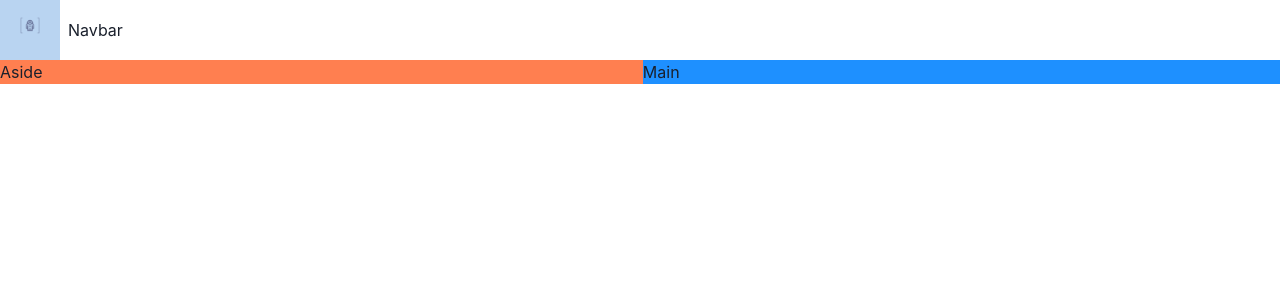
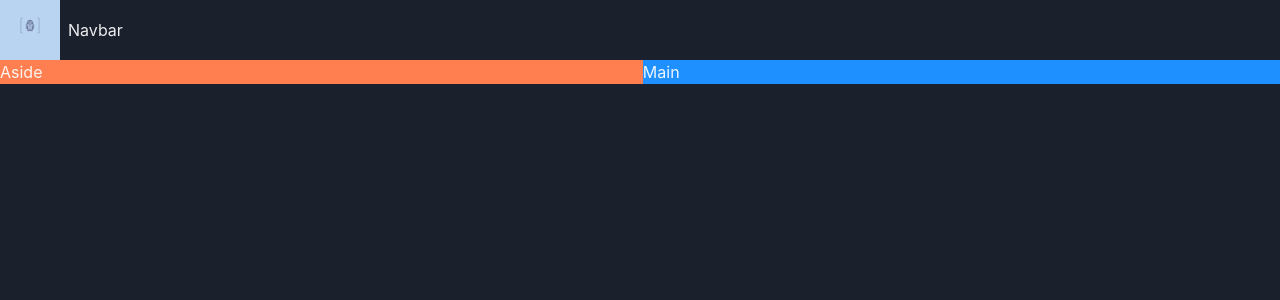
Before and after one commit to shaky008/MovieHub, a React (Vite) app: page / in a window 1280 px wide. Shown: the top 300 px of the page. Built offline with nearby package versions, Linux system fonts and the light colour scheme.

Commit message:
added darkmode

```diff
--- a/src/main.tsx
+++ b/src/main.tsx
@@ -1,12 +1,14 @@
 import React from "react";
 import ReactDOM from "react-dom/client";
-import { ChakraProvider } from "@chakra-ui/react";
+import { ChakraProvider, ColorModeScript } from "@chakra-ui/react";
 import App from "./App.tsx";
+import theme from "./theme.ts";
 import "./index.css";
 
 ReactDOM.createRoot(document.getElementById("root")!).render(
   <React.StrictMode>
-    <ChakraProvider>
+    <ChakraProvider theme={theme}>
+      <ColorModeScript initialColorMode={theme.config.initialColorMode} />
       <App />
     </ChakraProvider>
   </React.StrictMode>
--- /dev/null
+++ b/src/theme.ts
@@ -0,0 +1,10 @@
+import { extendTheme, ThemeConfig } from "@chakra-ui/react";
+
+const config: ThemeConfig = {
+  initialColorMode: "dark",
+  useSystemColorMode: false,
+};
+
+const theme = extendTheme({ config });
+
+export default theme;
```
